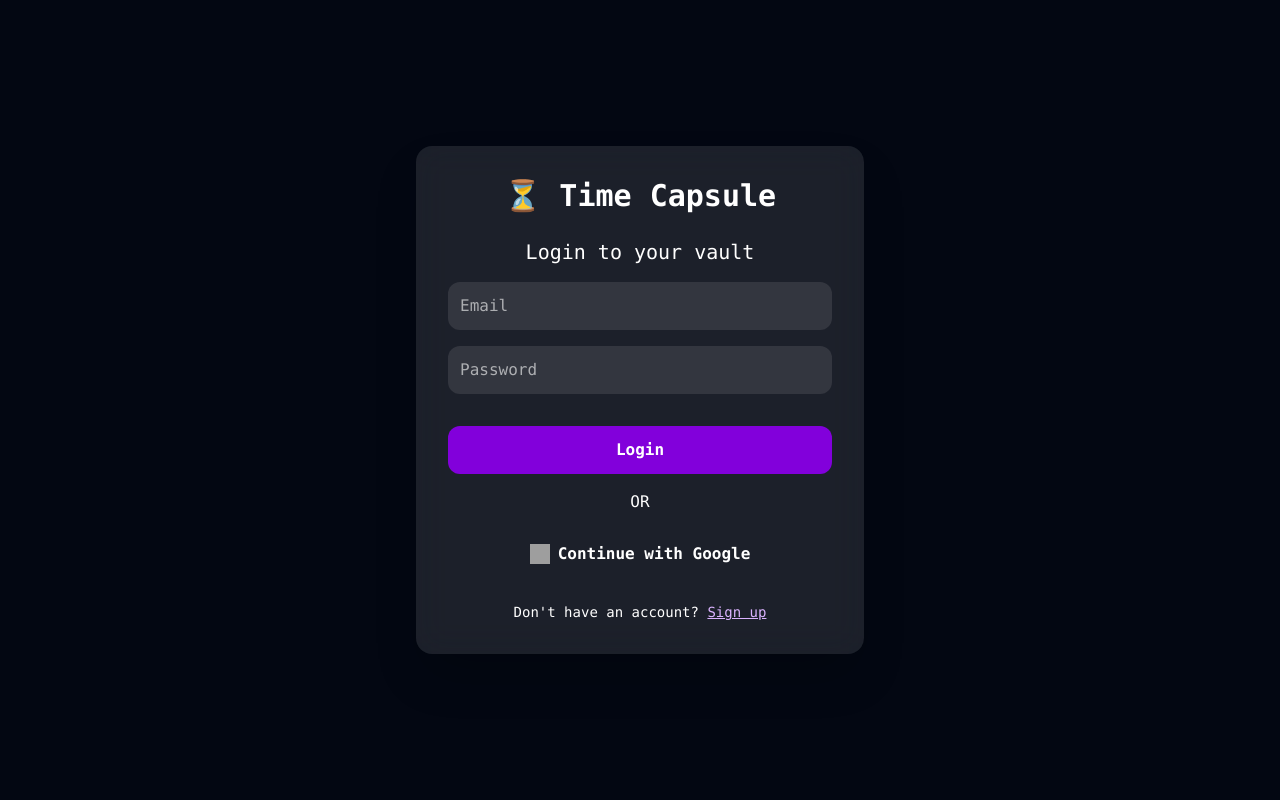
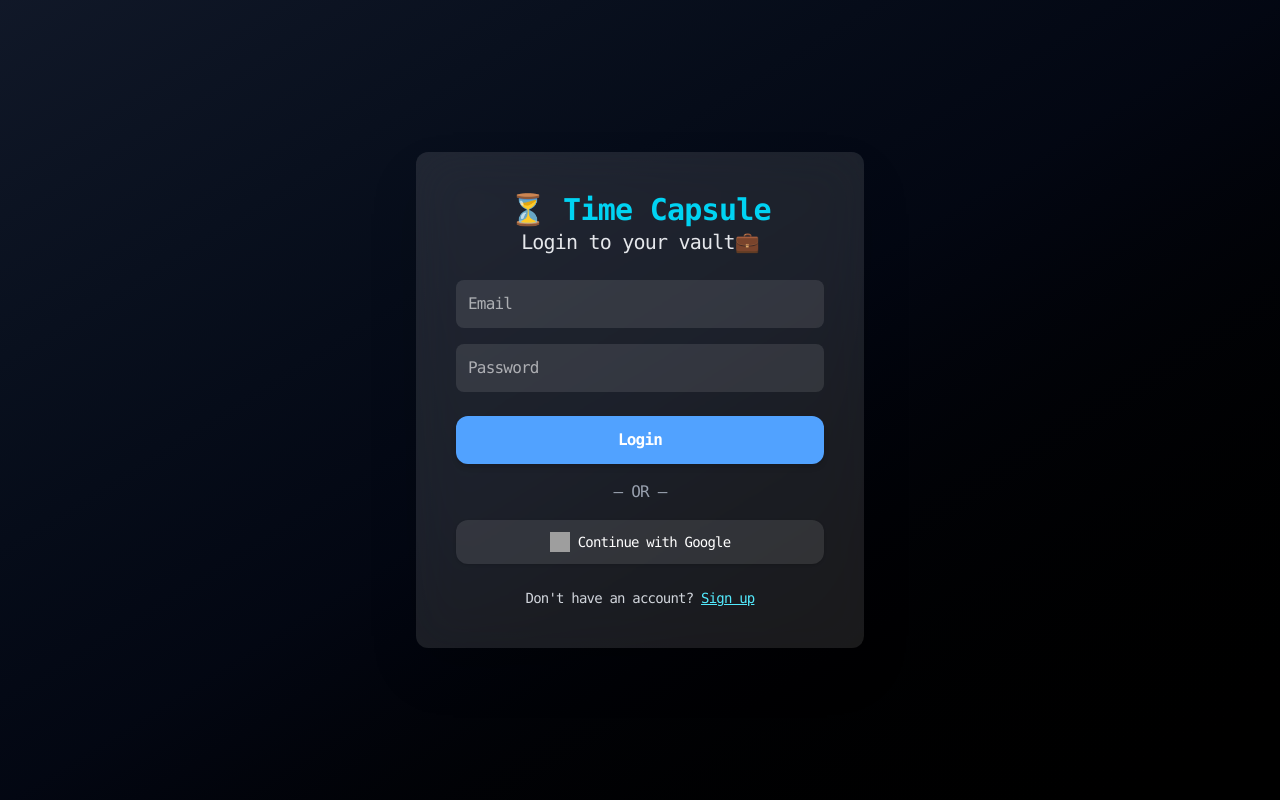
Before and after one commit to bvvivek6/Time-Capsule, a React (Vite) app: page /login in a window 1280 px wide. Built offline with nearby package versions, Linux system fonts and the light colour scheme; grey boxes are pictures that could not be loaded.

Commit message:
Fix media preview issue in dashboard and UI improvements

```diff
--- a/src/components/Createcapsule.jsx
+++ b/src/components/Createcapsule.jsx
@@ -150,7 +150,7 @@ const CreateCapsule = ({ onCreate }) => {
             </div>
             <motion.button
               type="submit"
-              className="w-full bg-gradient-to-r from-purple-500 to-cyan-400 hover:from-purple-600 hover:to-cyan-500 text-white font-semibold px-6 py-3 rounded-lg shadow-lg transition-transform transform hover:scale-105"
+              className="w-full cursor-pointer bg-gradient-to-r from-purple-500 to-cyan-400 hover:from-purple-600 hover:to-cyan-500 text-white font-semibold px-6 py-3 rounded-lg shadow-lg transition-transform transform hover:scale-105"
               whileHover={{ scale: 1.0 }}
             >
               Save Capsule 🧧
--- a/src/components/Dashboard.jsx
+++ b/src/components/Dashboard.jsx
@@ -22,7 +22,7 @@ const Dashboard = () => {
       to: "Vivek",
       unlockDate: "2025-05-10",
       message: "Wrote this letter for my mom's birthday.",
-      images: "https://via.placeholder.com/400",
+      images: ["https://via.placeholder.com"],
     },
     {
       id: 102,
@@ -30,7 +30,7 @@ const Dashboard = () => {
       to: "Arjun",
       unlockDate: "2024-04-15",
       message: "Something I recorded years ago!",
-      images: "https://www.w3schools.com/html/mov_bbb.mp4",
+      images: ["https://www.w3schools.com/html/mov_bbb.mp4"],
     },
   ]);
 
@@ -83,7 +83,7 @@ const Dashboard = () => {
         <div className="flex justify-center mb-10 gap-4">
           <button
             onClick={() => setActiveTab("received")}
-            className={`px-4 py-2 rounded-lg ${
+            className={`px-4 py-2 cursor-pointer rounded-lg ${
               activeTab === "received"
                 ? "bg-cyan-400 text-black"
                 : "bg-gray-800 text-white"
@@ -93,7 +93,7 @@ const Dashboard = () => {
           </button>
           <button
             onClick={() => setActiveTab("sent")}
-            className={`px-4 py-2 rounded-lg ${
+            className={`px-4 py-2 cursor-pointer rounded-lg ${
               activeTab === "sent"
                 ? "bg-cyan-400 text-black"
                 : "bg-gray-800 text-white"
@@ -103,7 +103,7 @@ const Dashboard = () => {
           </button>
           <button
             onClick={() => setActiveTab("create")}
-            className={`px-4 py-2 rounded-lg ${
+            className={`px-4 cursor-pointer py-2 rounded-lg ${
               activeTab === "create"
                 ? "bg-cyan-400 text-black"
                 : "bg-gray-800 text-white"
--- a/src/components/Home.jsx
+++ b/src/components/Home.jsx
@@ -9,9 +9,9 @@ const Home = () => {
     navigate("/dashboard", { state: { defaultTab: "create" } });
   };
   return (
-    <div className="min-h-screen bg-gray-900 text-gray-100 font-DM font-mono ">
+    <div className="min-h-screen font-DM font-mono text-gray-100 bg-[linear-gradient(to_right,_#0A1422,_#000000_50%,_#0A1422)]">
       <Navbar />
-      <section className="flex flex-col items-center h-[90vh] justify-center text-center py-20 px-6 bg-black">
+      <section className="flex flex-col items-center h-[90vh] justify-center text-center py-20 px-6">
         <motion.h1
           className="text-5xl font-bold text-cyan-400 mb-4 tracking-tighter"
           initial={{ filter: "blur(10px)", opacity: 0, y: 20 }}
@@ -39,7 +39,7 @@ const Home = () => {
           Create Your Capsule!🧧
         </motion.a>
       </section>
-      <section className="py-16 px-6 bg-black">
+      <section className="py-16 px-6">
         <h2 className="text-4xl text-center font-bold text-blue-400 mb-10 tracking-tighter">
           So... how does it work?
         </h2>
@@ -71,7 +71,7 @@ const Home = () => {
         </div>
       </section>
 
-      <section className="py-16 px-6 bg-black">
+      <section className="py-16 px-6 ">
         <h2 className="text-4xl font-semibold text-center text-cyan-400 mb-10 tracking-tighter">
           Why time capsule??
         </h2>
--- a/src/components/Login.jsx
+++ b/src/components/Login.jsx
@@ -1,14 +1,20 @@
 import { useState } from "react";
+import Navbar from "./Navbar";
 
 export default function AuthPage() {
   const [isLogin, setIsLogin] = useState(true);
 
   return (
-    <div className="min-h-screen flex items-center justify-center bg-gray-950 font-mono">
-      <div className="bg-white/10 backdrop-blur-lg p-8 rounded-2xl shadow-2xl w-full max-w-md text-white">
-        <h1 className="text-3xl font-bold text-center mb-6">⏳ Time Capsule</h1>
-        <h2 className="text-xl text-center mb-4">
-          {isLogin ? "Login to your vault" : "Create a new capsule"}
+    <div className="h-dvh flex items-center justify-center bg-gradient-to-br from-gray-900 via-gray-950 to-black px-4 py-10 tracking-tighter">
+      <div className="bg-white/10 backdrop-blur-xl p-8 sm:p-10 rounded-xl text-center shadow-2xl w-full max-w-md text-white font-mono ">
+        <a
+          href="/"
+          className="text-3xl font-extrabold  tracking-tight text-cyan-400"
+        >
+          ⏳ Time Capsule
+        </a>
+        <h2 className="text-lg sm:text-xl text-center mb-6 text-gray-200">
+          {isLogin ? "Login to your vault💼" : "Create a new capsule"}
         </h2>
 
         <form className="space-y-4">
@@ -16,43 +22,43 @@ export default function AuthPage() {
             <input
               type="text"
               placeholder="Your Name"
-              className="w-full p-3 rounded-xl bg-white/10 placeholder-white/60 focus:outline-none"
+              className="w-full p-3 rounded-lg bg-white/10 placeholder-white/60 focus:outline-none focus:ring-2 focus:ring-cyan-400 transition"
             />
           )}
           <input
             type="email"
             placeholder="Email"
-            className="w-full p-3 rounded-xl bg-white/10 placeholder-white/60 focus:outline-none"
+            className="w-full p-3 rounded-lg bg-white/10 placeholder-white/60 focus:outline-none focus:ring-2 focus:ring-cyan-400 transition"
           />
           <input
             type="password"
             placeholder="Password"
-            className="w-full p-3 rounded-xl bg-white/10 placeholder-white/60 focus:outline-none"
+            className="w-full p-3 rounded-lg bg-white/10 placeholder-white/60 focus:outline-none focus:ring-2 focus:ring-cyan-400 transition"
           />
 
           <button
             type="submit"
-            className="w-full py-3 mt-4 bg-purple-700 hover:bg-purple-800 transition rounded-xl font-semibold"
+            className="w-full py-3 mt-2 bg-blue-400 transition rounded-xl font-semibold shadow-md"
           >
             {isLogin ? "Login" : "Sign Up"}
           </button>
         </form>
 
-        <div className="text-center my-4">OR</div>
+        <div className="text-center my-4 text-gray-400">— OR —</div>
 
-        <button className="w-full flex items-center justify-center space-x-2 py-3  transition rounded-xl font-semibold">
+        <button className="w-full flex text-sm items-center justify-center space-x-2 py-3 bg-white/10 hover:bg-white/20 rounded-xl font-medium text-white shadow-sm transition">
           <img
-            src="https://upload.wikimedia.org/wikipedia/commons/thumb/5/53/Google_%22G%22_Logo.svg/512px-Google_%22G%22_Logo.svg.png"
+            src="https://www.gstatic.com/marketing-cms/assets/images/d5/dc/cfe9ce8b4425b410b49b7f2dd3f3/g.webp=s96-fcrop64=1,00000000ffffffff-rw"
             alt="Google"
             className="w-5 h-5"
           />
           <span>Continue with Google</span>
         </button>
 
-        <p className="text-center text-sm mt-6">
+        <p className="text-center text-sm mt-6 text-gray-300">
           {isLogin ? "Don't have an account?" : "Already have an account?"}{" "}
           <button
-            className="text-purple-300 underline hover:text-purple-100"
+            className="text-cyan-300 underline hover:text-cyan-200 transition"
             onClick={() => setIsLogin(!isLogin)}
           >
             {isLogin ? "Sign up" : "Login"}
--- a/src/components/Navbar.jsx
+++ b/src/components/Navbar.jsx
@@ -27,36 +27,49 @@ const Navbar = () => {
       <div className="hidden md:flex items-center gap-6">
         <a
           href="/dashboard"
-          className="text-gray-300 hover:text-cyan-400 transition"
+          className="text-black px-4 py-2 rounded-lg bg-blue-300 transition"
         >
           My Dashboard
         </a>
         <a
           href="/login"
-          className="bg-gradient-to-r from-purple-500 to-cyan-400 hover:from-purple-600 hover:to-cyan-500 text-white font-semibold px-4 py-2 rounded-lg shadow-lg transition-transform transform hover:scale-105"
+          className="bg-blue-300 text-black  px-4 py-2 rounded-lg shadow-lg transition-transform transform hover:scale-105"
         >
-          Sign Up/ Login
+          Sign Up
+        </a>
+        <a
+          href="/"
+          className="bg-red-500 text-white font-semibold px-4 py-2 rounded-lg shadow-lg transition-transform transform hover:scale-105"
+        >
+          logout
         </a>
       </div>
 
       {isOpen && (
         <div
-          className="absolute top-16 right-6 w-[50vw] bg-gray-700 backdrop-blur-2xl p-3.5 rounded-2xl
+          className="absolute top-16 right-6 w-[50vw] bg-gray-800 backdrop-blur-2xl p-3.5 rounded-2xl
          flex flex-col items-center space-y-3 py-6 md:hidden"
         >
           <a
             href="/dashboard"
-            className="text-gray-950 font-semibold w-full hover:text-cyan-400 transition text-lg p-3 rounded-4xl bg-cyan-400 flex  tracking-tighter justify-center"
+            className="text-gray-950 font-semibold w-full transition text-lg p-3 rounded-4xl bg-blue-300 flex  tracking-tighter justify-center"
             onClick={() => setIsOpen(false)}
           >
             My Dashboard
           </a>
           <a
             href="/login"
-            className="bg-gradient-to-r w-full flex justify-center from-purple-500 to-cyan-400 hover:from-purple-600 hover:to-cyan-500 text-white font-semibold px-6 py-3 rounded-4xl transition-transform transform hover:scale-105"
+            className="bg-blue-300 w-full flex justify-center text-black font-semibold px-6 py-3 rounded-4xl transition-transform transform hover:scale-105"
             onClick={() => setIsOpen(false)}
           >
-            Sign Up/ Login
+            Sign Up
+          </a>
+          <a
+            href="/"
+            className="bg-red-500 w-full flex justify-center text-white font-semibold px-6 py-3 rounded-4xl transition-transform transform hover:scale-105"
+            onClick={() => setIsOpen(false)}
+          >
+            Logout
           </a>
         </div>
       )}
```
